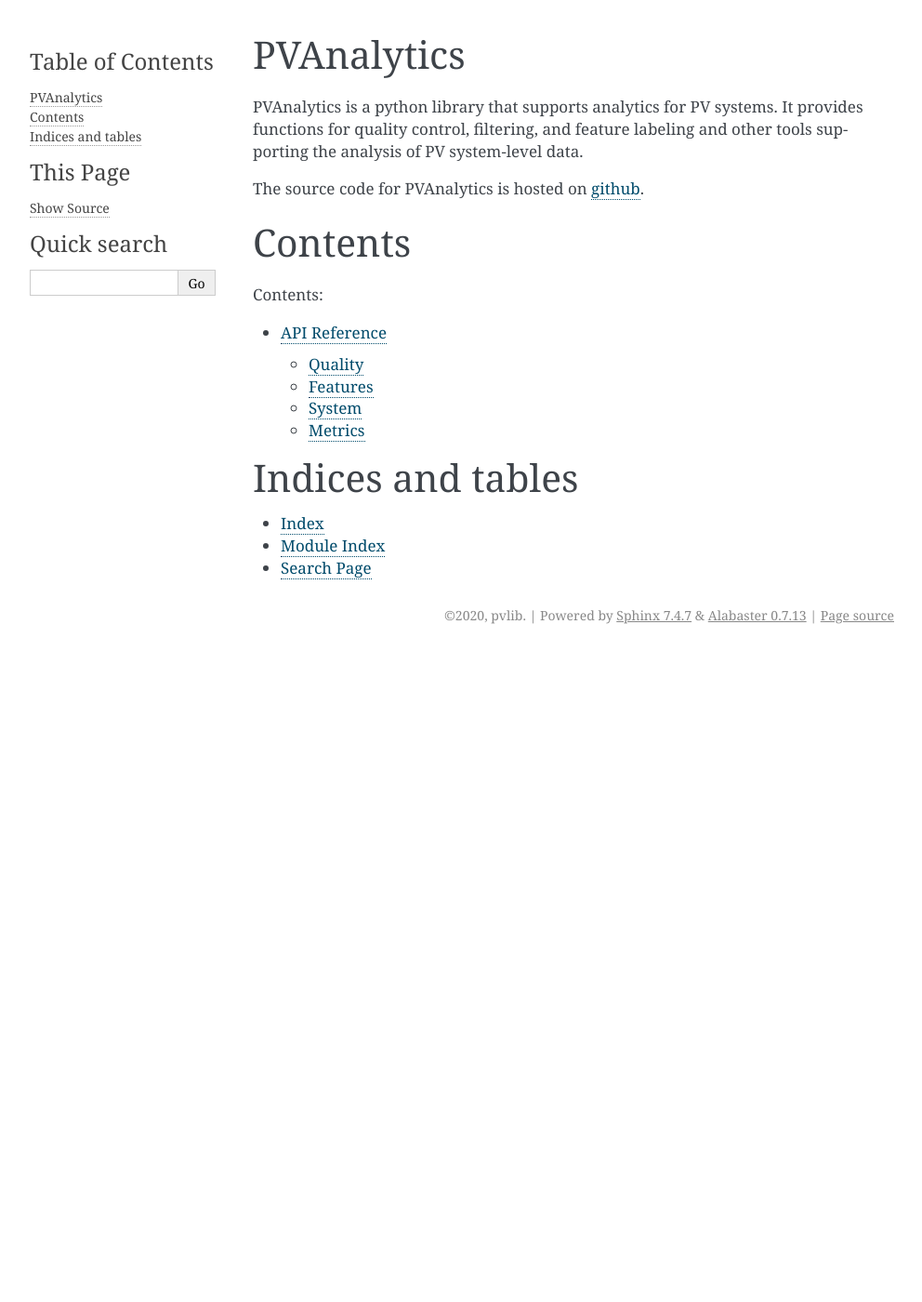
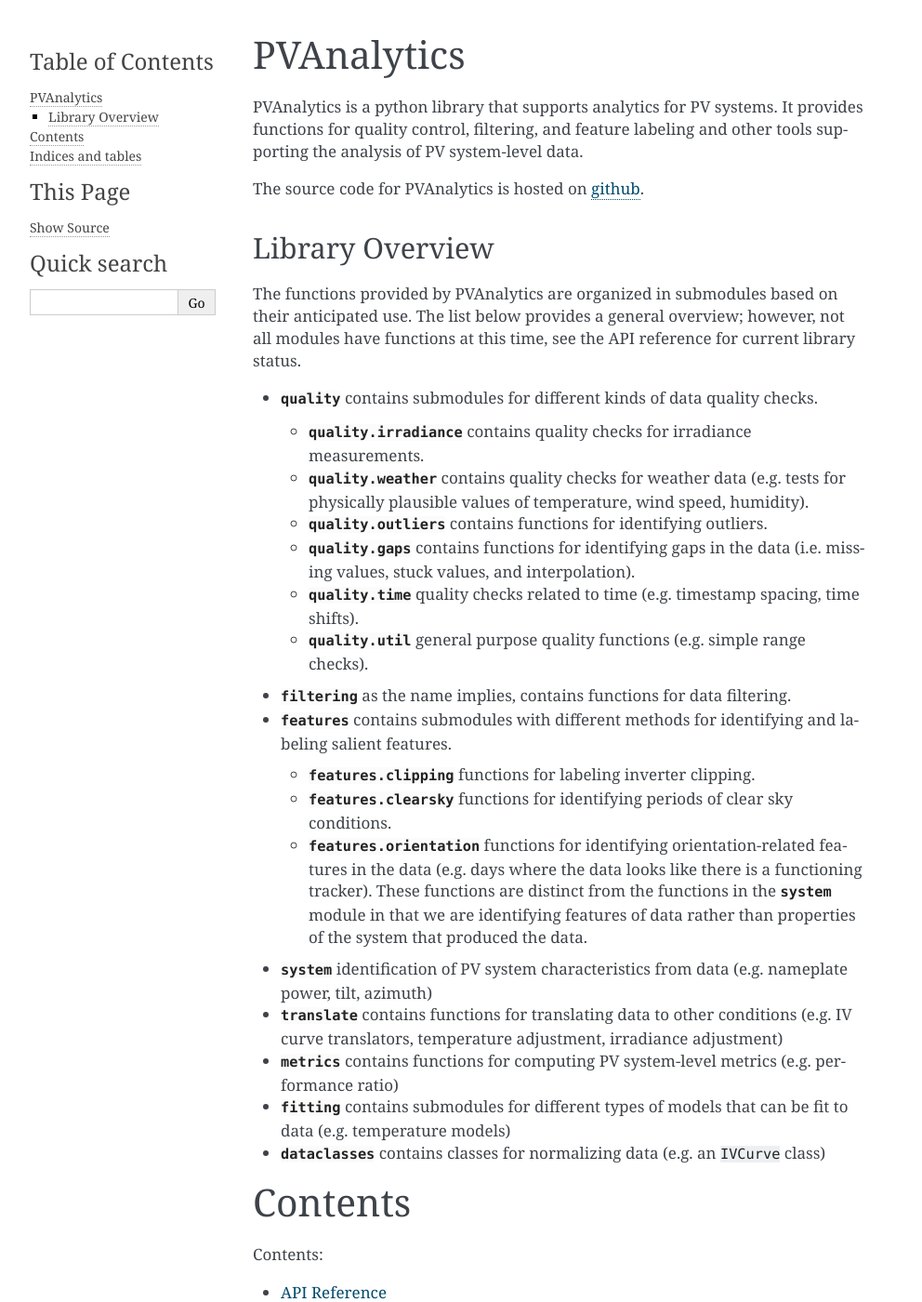
Before and after one commit to pvlib/pvanalytics, a Sphinx documentation site: the page built from docs/index.rst, in a window 1280 px wide and 1400 px high. Shown: the whole window at 93% size, without its empty margins (148-1140 px from the left). Built offline with Sphinx 7.4.7, drawn with Linux system fonts in a browser that asks for light colours; some of the changed text lies outside the part shown.

Commit message:
Add library overview to docs

```diff
--- a/docs/index.rst
+++ b/docs/index.rst
@@ -14,20 +14,68 @@
 The source code for PVAnalytics is hosted on `github
 <https://github.com/pvlib/pvanalytics>`_.
 
+Library Overview
+----------------
+
+The functions provided by PVAnalytics are organized in submodules based
+on their anticipated use. The list below provides a general overview; however,
+not all modules have functions at this time, see the API reference for current
+library status.
+
+- :py:mod:`quality` contains submodules for different kinds of data quality
+  checks.
+
+  - :py:mod:`quality.irradiance` contains quality checks for irradiance
+    measurements.
+  - :py:mod:`quality.weather` contains quality checks for weather data (e.g.
+    tests for physically plausible values of temperature, wind speed,
+    humidity).
+  - :py:mod:`quality.outliers` contains functions for identifying outliers.
+  - :py:mod:`quality.gaps` contains functions for identifying gaps in the data
+    (i.e. missing values, stuck values, and interpolation).
+  - :py:mod:`quality.time` quality checks related to time (e.g. timestamp
+    spacing, time shifts).
+  - :py:mod:`quality.util` general purpose quality functions (e.g. simple
+    range checks).
+
+- :py:mod:`filtering` as the name implies, contains functions for data
+  filtering.
+- :py:mod:`features` contains submodules with different methods for
+  identifying and labeling salient features.
+
+  - :py:mod:`features.clipping` functions for labeling inverter clipping.
+  - :py:mod:`features.clearsky` functions for identifying periods of clear sky
+    conditions.
+  - :py:mod:`features.orientation` functions for identifying
+    orientation-related features in the data (e.g. days where the data looks
+    like there is a functioning tracker). These functions are distinct from the
+    functions in the :py:mod:`system` module in that we are identifying
+    features of data rather than properties of the system that produced the
+    data.
+
+- :py:mod:`system` identification of PV system characteristics from data
+  (e.g. nameplate power, tilt, azimuth)
+- :py:mod:`translate` contains functions for translating data to other
+  conditions (e.g. IV curve translators, temperature adjustment,
+  irradiance adjustment)
+- :py:mod:`metrics` contains functions for computing PV system-level metrics
+  (e.g. performance ratio)
+- :py:mod:`fitting` contains submodules for different types of models that can
+  be fit to data (e.g.  temperature models)
+- :py:mod:`dataclasses` contains classes for normalizing data (e.g. an
+  ``IVCurve`` class)
+
 Contents
 ========
 
 .. toctree::
-   :maxdepth: 2
+   :maxdepth: 3
    :caption: Contents:
 
    api
-
-
 
 Indices and tables
 ==================
 
 * :ref:`genindex`
-* :ref:`modindex`
 * :ref:`search`
```
